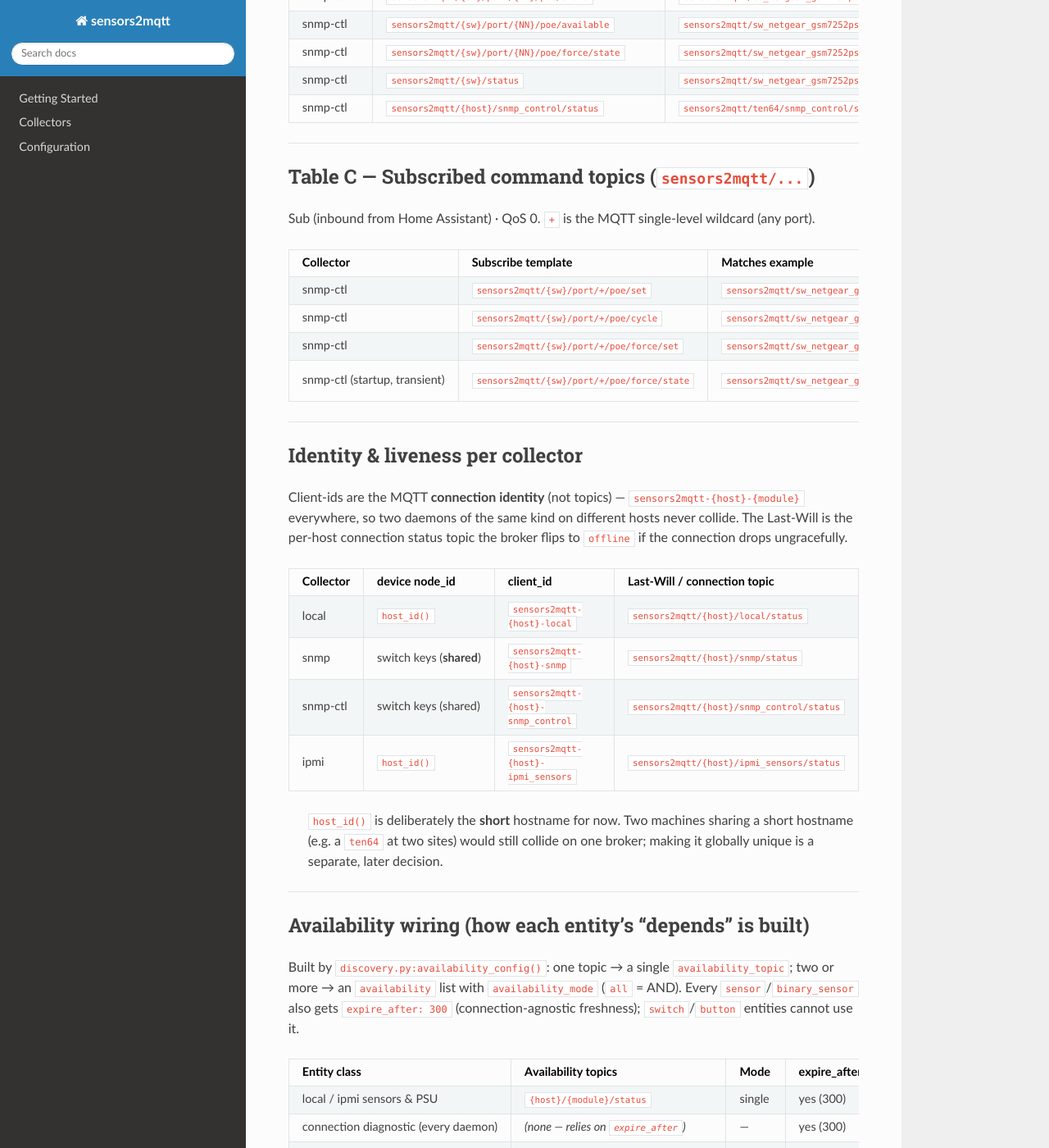
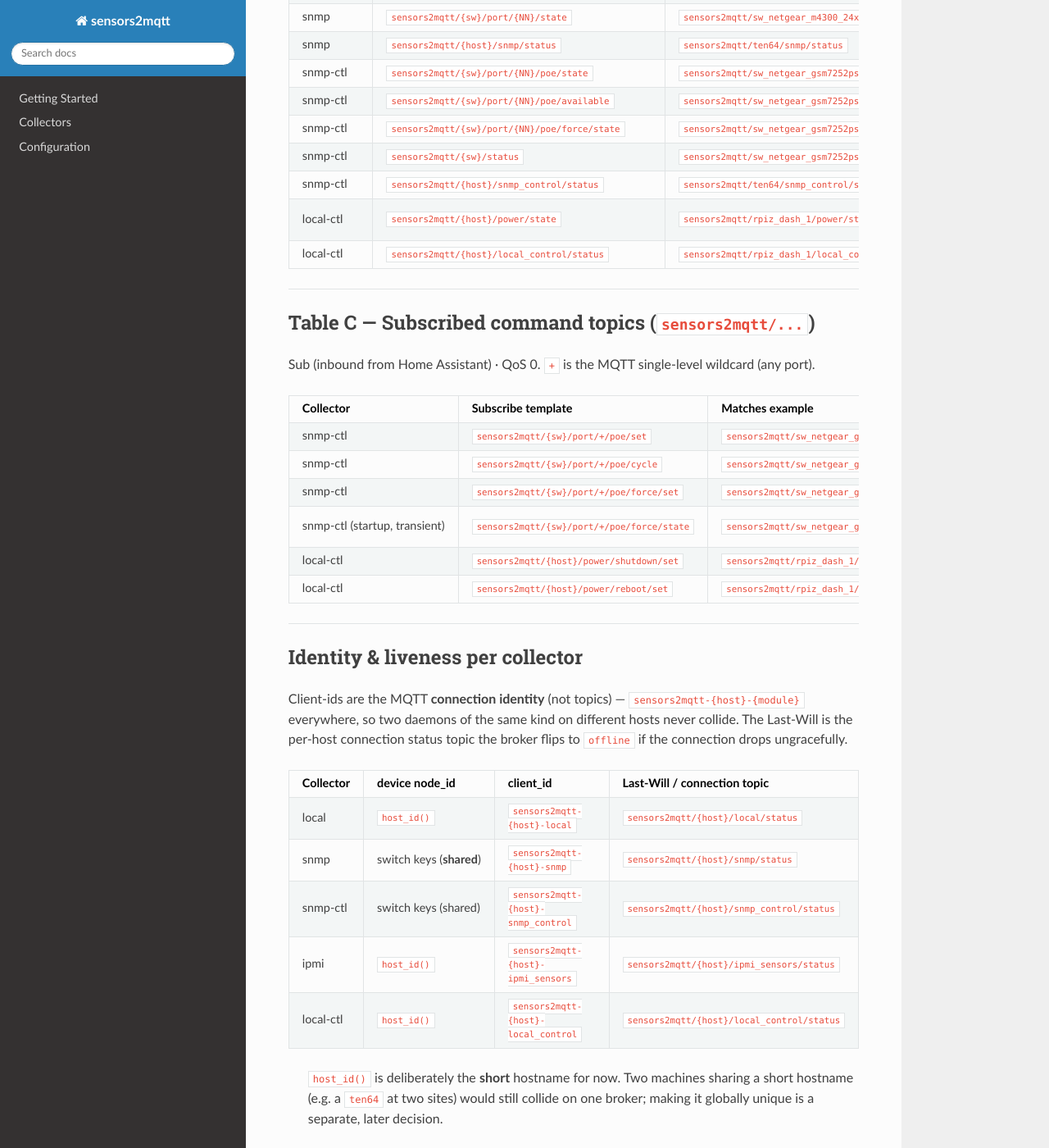
Before and after one commit to mithro/sensors2mqtt, a Sphinx documentation site: the page built from docs/mqtt-topic-inventory.md, in a window 1280 px wide and 1400 px high, scrolled down 4266 px. Shown: the whole window at 82% size. Built offline with Sphinx 7.4.7 and the Read the Docs theme 3.1.0, drawn with Linux system fonts in a browser that asks for light colours; some of the changed text lies outside the part shown.

Commit message:
docs: add local_control topics to the MQTT topic inventory
Tables A/B/C, the {module}/{action} substitutions, identity/liveness, and
availability wiring now cover the power buttons, power/state ack, and
local_control connection topic.

Co-Authored-By: Claude Opus 4.8 (1M context) <noreply@anthropic.com>

```diff
--- a/docs/mqtt-topic-inventory.md
+++ b/docs/mqtt-topic-inventory.md
@@ -5,7 +5,8 @@ subscribe to, the substitutions used in those topic templates, and what the
 payloads look like.
 
 Reflects the multi-host scheme on branch `multi-host-mqtt-safety`:
-`base.py`, `discovery.py`, and `collector/{snmp,snmp_control,ipmi_sensors}.py`
+`base.py`, `discovery.py`, and
+`collector/{snmp,snmp_control,local_control,ipmi_sensors}.py`
 plus `collector/local/{base,rpi,mellanox}.py`.
 
 > **Two facts that apply to every row below**, so they are not repeated:
@@ -107,7 +108,8 @@ at startup**, and the readings flow continuously on the `state_topic`.
 | ------------- | ---------------------------------------------------------------------------------------------------------------------------------------- | ---------------------------------------------------------------------------------------------------------------------------------------------------------- | --------------------------------------------------- |
 | `{component}` | HA entity domain segment in the discovery path.                                                                                          | Chosen per entity type. One of `sensor`, `binary_sensor`, `switch`, `button`.                                                                              | `sensor`                                            |
 | `{host}`      | The host's node_id — short hostname, `-`→`_`. Used for host-local device topics and as the `{host}` in client-ids and connection topics. | `host_id()` = `socket.gethostname().split(".")[0].replace("-","_")` (`base.py`).                                                                           | `big_storage`, `ten64`, `rpi_sdr_kraken`            |
-| `{module}`    | Collector module token (= Python module basename, underscores).                                                                          | Per collector: `local`, `snmp`, `snmp_control`, `ipmi_sensors`.                                                                                            | `ipmi_sensors`                                      |
+| `{module}`    | Collector module token (= Python module basename, underscores).                                                                          | Per collector: `local`, `snmp`, `snmp_control`, `local_control`, `ipmi_sensors`.                                                                          | `ipmi_sensors`                                      |
+| `{action}`    | Power-control action (local_control buttons).                                                                                            | `local_control.py` `ACTIONS`: `shutdown`, `reboot`.                                                                                                        | `shutdown`                                          |
 | `{sw}`        | A switch's node_id — a *shared* device key (not host-scoped).                                                                            | snmp.toml `[switches.<key>]` name with `-`→`_` (`snmp.py`).                                                                                                | key `sw-netgear-m4300-24x` → `sw_netgear_m4300_24x` |
 | `{NN}`        | Physical port number, **zero-padded to 2 digits** (`str(port).zfill(2)`), range `1..port_count`.                                         | `snmp.py` / `snmp_control.py`.                                                                                                                             | `01`, `24`, `48`                                    |
 | `{slot}`      | PSU slot number, 1-based integer (not padded).                                                                                           | `ipmi_sensors.py` PSU enumeration.                                                                                                                         | `1`, `2`                                            |
@@ -154,6 +156,7 @@ All Pub · retained · QoS 0. These carry the JSON discovery payloads described
 | snmp-ctl (toggle) | `homeassistant/switch/{sw}/port{NN}_poe_toggle/config`          | `homeassistant/switch/sw_netgear_gsm7252ps/port24_poe_toggle/config` | switch                   |
 | snmp-ctl (cycle)  | `homeassistant/button/{sw}/port{NN}_poe_cycle/config`           | `homeassistant/button/sw_netgear_gsm7252ps/port24_poe_cycle/config`  | button                   |
 | snmp-ctl (force)  | `homeassistant/switch/{sw}/port{NN}_poe_force/config`           | `homeassistant/switch/sw_netgear_gsm7252ps/port24_poe_force/config`  | switch (config category) |
+| local-ctl (power) | `homeassistant/button/{host}/power_{action}/config`             | `homeassistant/button/rpiz_dash_1/power_shutdown/config`             | button (config category) |
 
 ---
 
@@ -175,6 +178,8 @@ All Pub · retained · QoS 0.
 | snmp-ctl     | `sensors2mqtt/{sw}/port/{NN}/poe/force/state`      | `sensors2mqtt/sw_netgear_gsm7252ps/port/24/poe/force/state` | `ON` / `OFF` (force-override, read back on startup)                                                                            |
 | snmp-ctl     | `sensors2mqtt/{sw}/status`                         | `sensors2mqtt/sw_netgear_gsm7252ps/status`                  | `online` / `offline` — **shared** per-switch status (also written by the snmp collector)                                       |
 | snmp-ctl     | `sensors2mqtt/{host}/snmp_control/status`          | `sensors2mqtt/ten64/snmp_control/status`                    | `online` / `offline` — the snmp_control daemon's connection: Last-Will + per-cycle heartbeat                                   |
+| local-ctl    | `sensors2mqtt/{host}/power/state`                  | `sensors2mqtt/rpiz_dash_1/power/state`                      | `idle` / `shutting_down` / `rebooting` — command ack (NOT a power-state confirmation; reset to `idle` on a failed command)     |
+| local-ctl    | `sensors2mqtt/{host}/local_control/status`         | `sensors2mqtt/rpiz_dash_1/local_control/status`             | `online` / `offline` — the local_control daemon's connection: Last-Will + per-cycle heartbeat                                  |
 
 ---
 
@@ -189,6 +194,8 @@ Sub (inbound from Home Assistant) · QoS 0. `+` is the MQTT single-level wildcar
 | snmp-ctl                      | `sensors2mqtt/{sw}/port/+/poe/cycle`       | `sensors2mqtt/sw_netgear_gsm7252ps/port/24/poe/cycle`       | `PRESS`                                                                      |
 | snmp-ctl                      | `sensors2mqtt/{sw}/port/+/poe/force/set`   | `sensors2mqtt/sw_netgear_gsm7252ps/port/24/poe/force/set`   | `ON` / `OFF`                                                                 |
 | snmp-ctl (startup, transient) | `sensors2mqtt/{sw}/port/+/poe/force/state` | `sensors2mqtt/sw_netgear_gsm7252ps/port/24/poe/force/state` | `ON` / `OFF` — 1-second read-back of retained force state, then unsubscribed |
+| local-ctl                     | `sensors2mqtt/{host}/power/shutdown/set`   | `sensors2mqtt/rpiz_dash_1/power/shutdown/set`               | `PRESS` → `shutdown -h now` (any other payload ignored)                       |
+| local-ctl                     | `sensors2mqtt/{host}/power/reboot/set`     | `sensors2mqtt/rpiz_dash_1/power/reboot/set`                 | `PRESS` → `shutdown -r now` (any other payload ignored)                       |
 
 ---
 
@@ -205,6 +212,7 @@ the connection drops ungracefully.
 | snmp      | switch keys (**shared**) | `sensors2mqtt-{host}-snmp`         | `sensors2mqtt/{host}/snmp/status`         |
 | snmp-ctl  | switch keys (shared)     | `sensors2mqtt-{host}-snmp_control` | `sensors2mqtt/{host}/snmp_control/status` |
 | ipmi      | `host_id()`              | `sensors2mqtt-{host}-ipmi_sensors` | `sensors2mqtt/{host}/ipmi_sensors/status` |
+| local-ctl | `host_id()`              | `sensors2mqtt-{host}-local_control` | `sensors2mqtt/{host}/local_control/status` |
 
 > `host_id()` is deliberately the **short** hostname for now. Two machines sharing
 > a short hostname (e.g. a `ten64` at two sites) would still collide on one broker;
@@ -227,6 +235,7 @@ Built by `discovery.py:availability_config()`: one topic → a single
 | snmp per-port sensors                | `{sw}/status`                                        | single      | yes (300)           |
 | PoE toggle / cycle                   | `{sw}/status` **AND** `{sw}/port/{NN}/poe/available` | `all` (AND) | n/a (switch/button) |
 | PoE force                            | `{sw}/status`                                        | single      | n/a (switch)        |
+| power buttons (shutdown / reboot)    | `{host}/local_control/status`                        | single      | n/a (button)        |
 
 `expire_after` is what makes a **shared** switch survive multi-host polling: any
 host publishing fresh state keeps the entity alive; only when *all* stop does it
```
